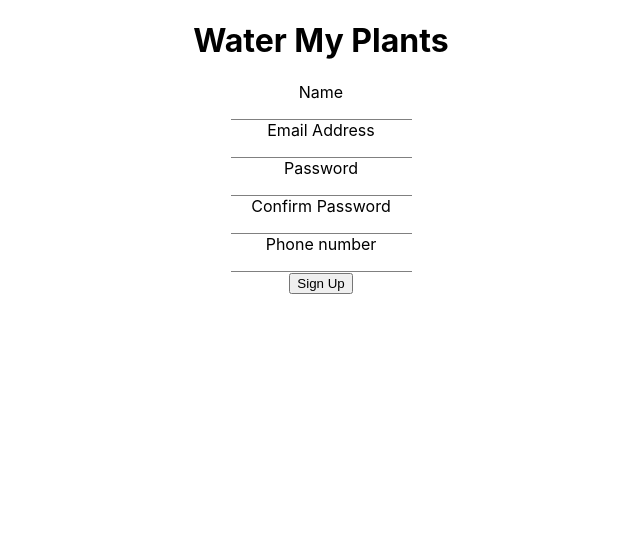
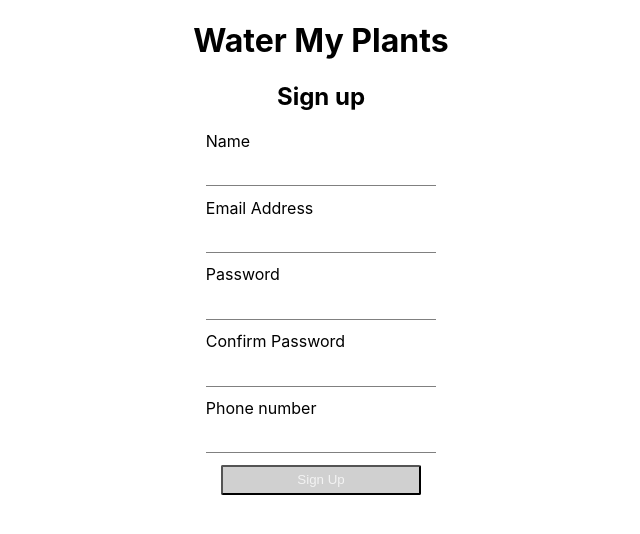
Before and after one commit to watermyplants/FrontEnd, a React (Create React App) app in the folder water_my_plants/: page /register in a window 1280 px wide. Shown: the top 534 px of the page, without its empty margins (319-959 px from the left). Built offline with nearby package versions, Linux system fonts and the light colour scheme.

Commit message:
styling button

```diff
--- a/water_my_plants/src/components/register.js
+++ b/water_my_plants/src/components/register.js
@@ -1,44 +1,74 @@
 import React from 'react'
 import styled from 'styled-components'
+
 
 const StyledInputDiv = styled.div`
     display: flex;
     flex-direction: column;
-    align-items: center;
+    //align-items: center;
+    width: 18%;
+    margin: 0 auto;
+    //background-color: #98FB98;
+    padding-left: 5%;
+    padding-right: 5%;
+    font-style: source sans pro;
 `
 const StyledInput = styled.input`
     border: none;
     border-bottom: 1px solid grey;
+    margin-bottom: 5%;
+    height: 30px;
+`
+
+const StyledLabel = styled.label`
+    margin-bottom: 1%;
+    text-align: left;
+`
+
+const StyledButton = styled.button`
+    width: 200px;
+    height: 30px;
+    background-color: #D0D0D0;
+    color: #F3F3F3;
+    border-radius: 2px;
+`
+
+const RegisterFooterDiv = styled.div`
+
 `
 
 function Register() {
 
     return (<div>
         <form>
+            <h2>Sign up</h2>
             <feildset>
                 <StyledInputDiv>
-                    <label>Name</label>
+                    <StyledLabel>Name</StyledLabel>
                     <StyledInput type='text' ></StyledInput>
                 </StyledInputDiv>
                 <StyledInputDiv>
-                <label>Email Address</label>
+                <StyledLabel>Email Address</StyledLabel>
                     <StyledInput type='email' ></StyledInput>
                 </StyledInputDiv>
                 <StyledInputDiv>
-                <label>Password</label>
+                <StyledLabel>Password</StyledLabel>
                     <StyledInput type='password' ></StyledInput>
                 </StyledInputDiv>
                 <StyledInputDiv>
-                <label>Confirm Password</label>
+                <StyledLabel>Confirm Password</StyledLabel>
                     <StyledInput type='password' ></StyledInput>
                 </StyledInputDiv>
                 <StyledInputDiv>
-                <label>Phone number</label>
+                <StyledLabel>Phone number</StyledLabel>
                     <StyledInput type='phone number' ></StyledInput>
                 </StyledInputDiv>
-                <button>Sign Up</button>
+                <StyledButton>Sign Up</StyledButton>
             </feildset>
         </form>
+        <RegisterFooterDiv>
+
+        </RegisterFooterDiv>
     </div>)
 }
 
```
